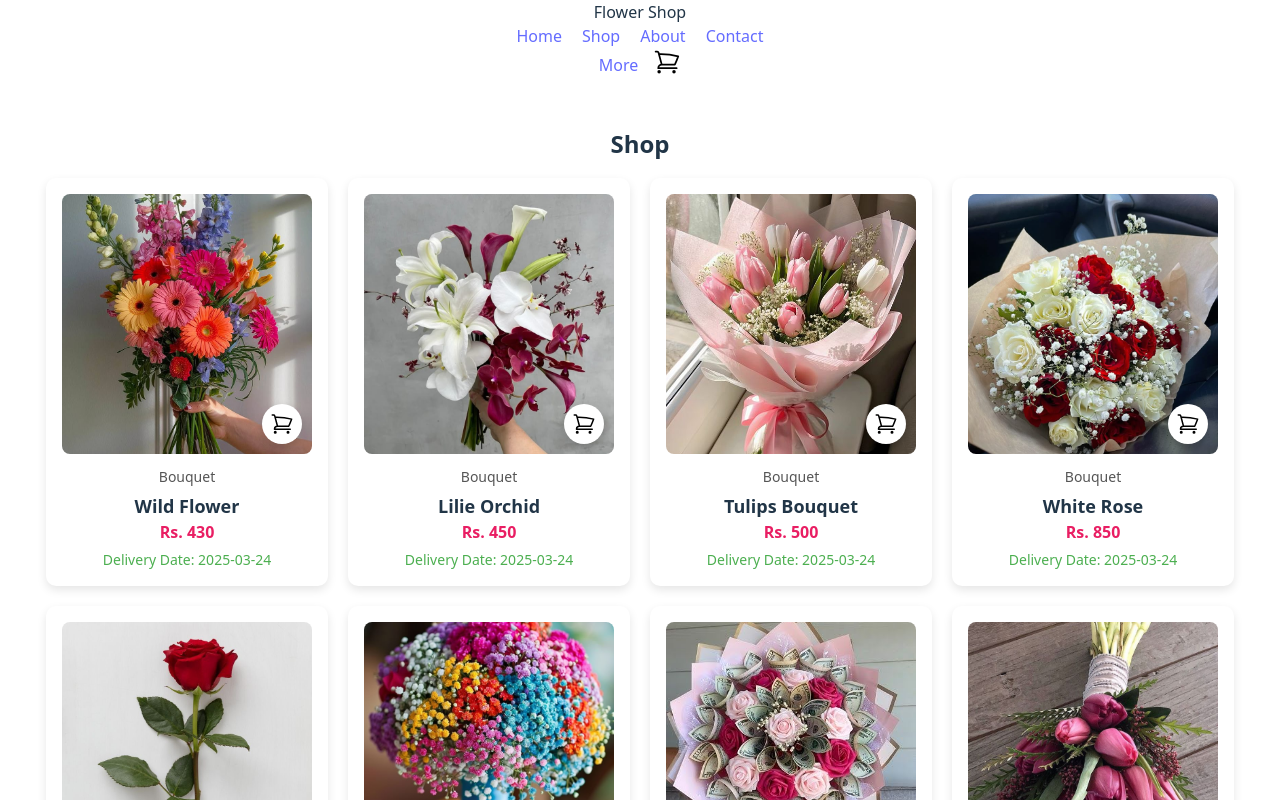
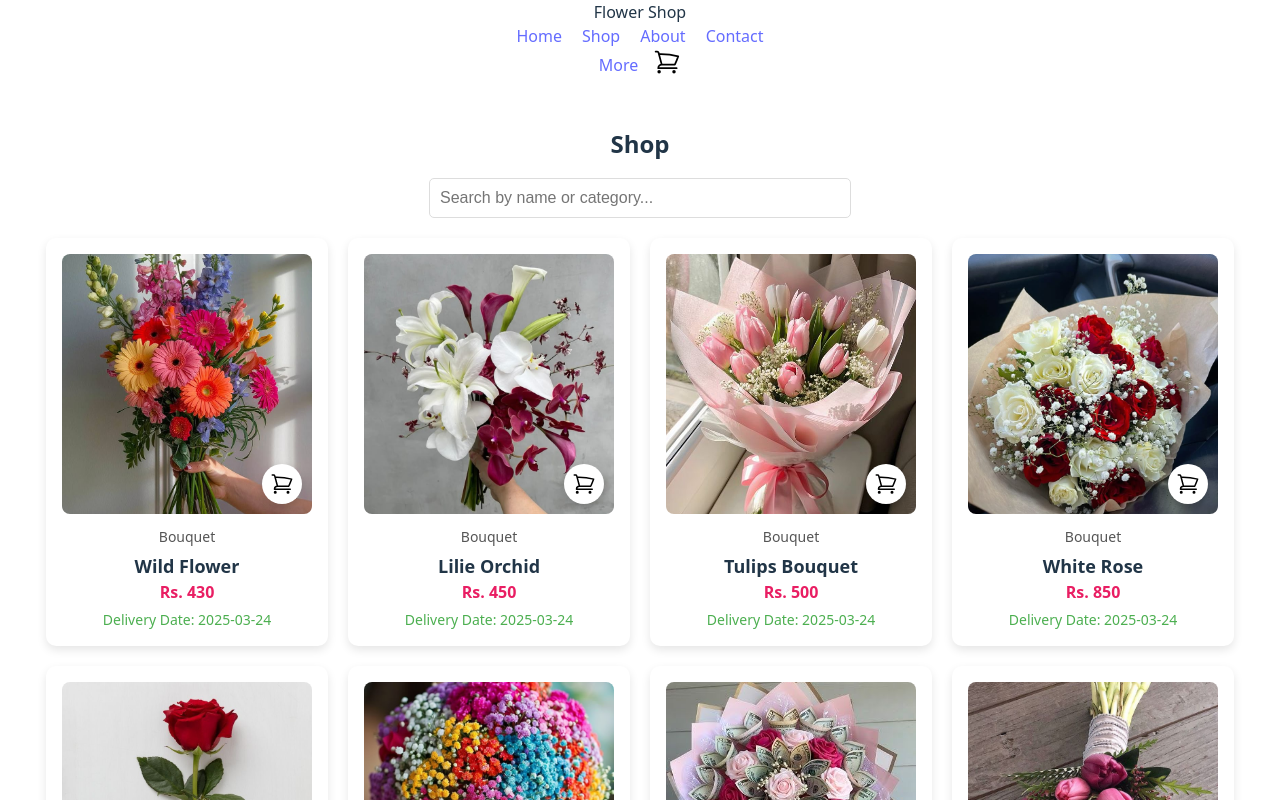
Before and after one commit to prajula255/blossom, a React (Vite) app: page /shop in a window 1280 px wide. Shown: the top 800 px of the page. Built offline with nearby package versions, Linux system fonts and the light colour scheme.

Commit message:
search functionality added in flowerlist

```diff
--- a/src/pages/product/flowerList.jsx
+++ b/src/pages/product/flowerList.jsx
@@ -1,7 +1,7 @@
 import { useNavigate } from "react-router-dom";
 import { useState } from "react";
 import { toast, ToastContainer } from "react-toastify";
-import "react-toastify/dist/ReactToastify.css"; // Import styles for toast
+import "react-toastify/dist/ReactToastify.css";
 import FooterEg from "../../components/footer";
 
 function FlowersList() {
@@ -9,6 +9,7 @@ function FlowersList() {
   const [cart, setCart] = useState(
     JSON.parse(localStorage.getItem("cart")) || []
   );
+  const [searchQuery, setSearchQuery] = useState(""); // Search input state
 
   const flowers = [
     {
@@ -105,7 +106,6 @@ function FlowersList() {
 
   const addToCart = (flower, e) => {
     e.stopPropagation();
-
     let updatedCart = [...cart];
     const existingItem = updatedCart.find((item) => item.id === flower.id);
 
@@ -119,7 +119,6 @@ function FlowersList() {
     localStorage.setItem("cart", JSON.stringify(updatedCart));
     window.dispatchEvent(new Event("cartUpdated"));
 
-    //  Show toast notification
     toast.success(`${flower.name} added to cart!`, {
       position: "top-right",
       autoClose: 2000,
@@ -132,12 +131,29 @@ function FlowersList() {
     });
   };
 
+  // Filter flowers based on search query
+  const filteredFlowers = flowers.filter(
+    (flower) =>
+      flower.name.toLowerCase().includes(searchQuery.toLowerCase()) ||
+      flower.category.toLowerCase().includes(searchQuery.toLowerCase())
+  );
+
   return (
     <div style={styles.pageContainer}>
       <div style={styles.content}>
         <h2 style={styles.heading}>Shop</h2>
+
+        <input
+          type="text"
+          placeholder="Search by name or category..."
+          value={searchQuery}
+          onChange={(e) => setSearchQuery(e.target.value)}
+          style={styles.searchInput}
+        />
+
         <div style={styles.row}>
-          {flowers.map((flower) => (
+          {filteredFlowers.length > 0 ? (
+            filteredFlowers.map((flower) => (
               <div key={flower.id} style={styles.card}>
                 <div
                   style={styles.imageContainer}
@@ -149,7 +165,6 @@ function FlowersList() {
                     style={styles.image}
                   />
 
-                {/* 🛒 Cart Icon */}
                   <div
                     style={styles.cartIcon}
                     onClick={(e) => addToCart(flower, e)}
@@ -179,11 +194,14 @@ function FlowersList() {
                   </span>
                 </div>
               </div>
-          ))}
+            ))
+          ) : (
+            <p>No flowers found.</p>
+          )}
         </div>
       </div>
 
-      {/*Toast Notification Container */}
+      {/* Toast Notification Container */}
       <ToastContainer />
       <FooterEg />
     </div>
@@ -273,6 +291,15 @@ const styles = {
     marginTop: "5px",
     display: "block",
   },
+  searchInput: {
+    width: "80%",
+    maxWidth: "400px",
+    padding: "10px",
+    marginBottom: "20px",
+    fontSize: "16px",
+    border: "1px solid #ddd",
+    borderRadius: "5px",
+  },
 };
 
 export default FlowersList;
```
Lines whose indentation alone changed are shown as unchanged.
